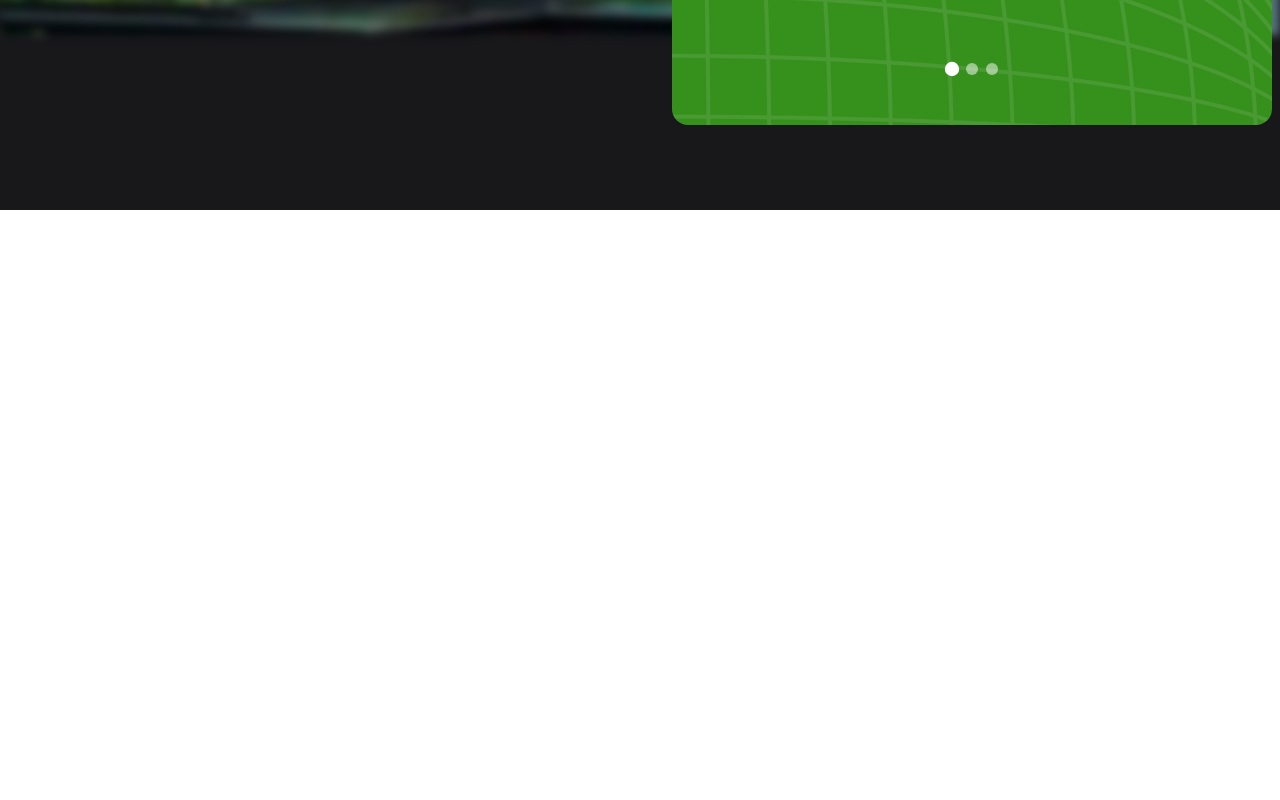
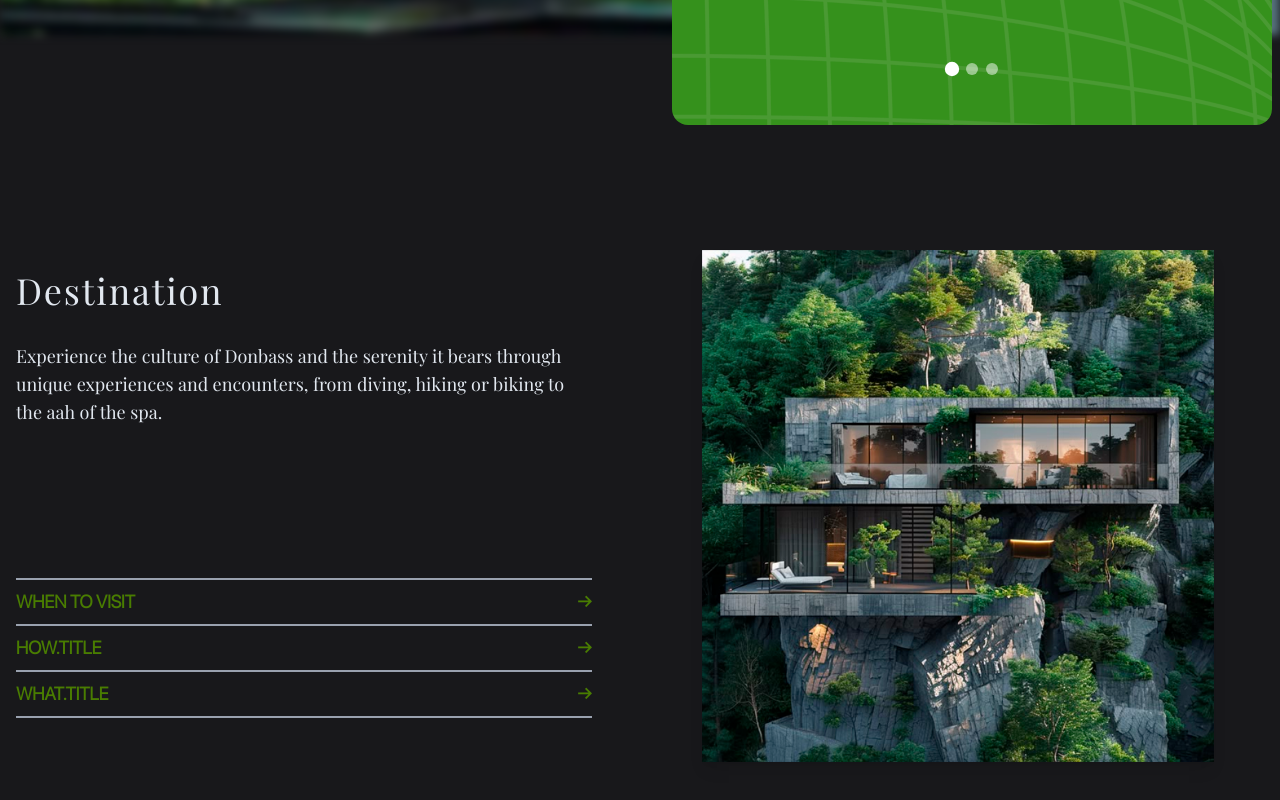
Before and after one commit to Finral23/Luxury-Hotel, a React (Vite) app: page / in a window 1280 px wide. Shown: the part 3545-4345 px from the top of the page. Before the commit the page ends 3755 px from the top, so only its background shows below. Built offline with nearby package versions, Linux system fonts and the light colour scheme.

Commit message:
Build information block.

```diff
--- /dev/null
+++ b/src/components/Information.tsx
@@ -0,0 +1,95 @@
+import { useState } from "react";
+import { useTranslation } from "react-i18next";
+import { motion, AnimatePresence } from "framer-motion";
+import Heading2 from "./Heading2";
+
+const info = [
+  {
+    id: 1,
+    title: "destination.title",
+    paragraph: "destination.p",
+    image: "/info1.png",
+  },
+  {
+    id: 2,
+    title: "when.title",
+    paragraph: "when.p",
+    image: "/room1.png",
+  },
+  {
+    id: 3,
+    title: "how.title",
+    paragraph: "how.p",
+    image: "/info3.png",
+  },
+  {
+    id: 4,
+    title: "what.title",
+    paragraph: "what.p",
+    image: "/info4.png",
+  },
+];
+
+const Information = () => {
+  const { t } = useTranslation();
+  const [activeId, setActiveId] = useState(1);
+
+  // Получаем активный объект из массива
+  const activeInfo = info.find((item) => item.id === activeId);
+
+  return (
+    <div className="max-w-7xl mx-auto px-4 py-10">
+      {activeInfo && (
+        <div className="grid md:grid-cols-2 gap-6 items-center">
+          {/* Анимация контента */}
+          <motion.div className="flex flex-col justify-between h-full py-5 max-w-xl">
+            <motion.div
+              key={activeId} // Обновление при смене
+              initial={{ opacity: 0, y: 20 }}
+              animate={{ opacity: 1, y: 0 }}
+              exit={{ opacity: 0, y: -20 }}
+              transition={{ duration: 0.5 }}
+            >
+              <Heading2>{t(activeInfo.title)}</Heading2>
+              <p className="my-8 text-lg">{t(activeInfo.paragraph)}</p>
+            </motion.div>
+
+            {/* Анимация списка заголовков */}
+            <div className="flex flex-col justify-center mb-6 border-b-2 border-gray-400">
+              {info
+                .filter((item) => item.id !== activeId) // Убираем активный элемент
+                .map((item) => (
+                  <div
+                    key={item.id}
+                    onClick={() => setActiveId(item.id)}
+                    className="flex justify-between py-2 font-sf text-lg font-semibold text-lime-700 border-t-2 transition-all duration-300 border-gray-400 cursor-pointer hover:text-lime-800"
+                  >
+                    <span>{t(item.title).toUpperCase()}</span>
+                    <span>→</span>
+                  </div>
+                ))}
+            </div>
+          </motion.div>
+
+          {/* Анимация изображения */}
+          <motion.div
+            key={`image-${activeId}`} // Уникальный ключ
+            initial={{ opacity: 0, scale: 0.95 }}
+            animate={{ opacity: 1, scale: 1 }}
+            exit={{ opacity: 0, scale: 1.05 }}
+            transition={{ duration: 0.5 }}
+            className="flex justify-center"
+          >
+            <img
+              src={activeInfo.image}
+              alt={t(activeInfo.title)}
+              className="w-full h-full object-cover max-w-lg shadow-lg"
+            />
+          </motion.div>
+        </div>
+      )}
+    </div>
+  );
+};
+
+export default Information;
--- a/src/locales/en.json
+++ b/src/locales/en.json
@@ -5,5 +5,13 @@
     "login": "Login",
     "heroHeading": "Luxury Jungle Hotel",
     "heroTitle": "Ukraine. Donetsk",
-    "heroButton": "Our rooms"
-  }
+    "heroButton": "Our rooms",
+    "destination": {
+      "title": "Destination",
+      "p": "Experience the culture of Donbass and the serenity it bears through unique experiences and encounters, from diving, hiking or biking to the aah of the spa."
+    },
+    "when": {
+      "title": "When to visit",
+      "p": "Experience the culture of Donbass and the serenity it bears through unique experiences and encounters, from diving, hiking or biking to the aah of the spa."
+    }
+}
--- a/src/pages/HomePage.tsx
+++ b/src/pages/HomePage.tsx
@@ -1,6 +1,7 @@
 import Amenities from "../components/Amenities";
 import Booking from "../components/Booking";
 import Hero from "../components/Hero";
+import Information from "../components/Information";
 import NavBar from "../components/NavBar";
 import Rooms from "../components/Rooms";
 import Testimonials from "../components/Testimonials";
@@ -49,6 +50,7 @@
           <Amenities />
           <Rooms />
           <Testimonials />
+          <Information />
         </div>
       </div>
     </div>
```
Also changed, not shown: public/info1.png (added).
